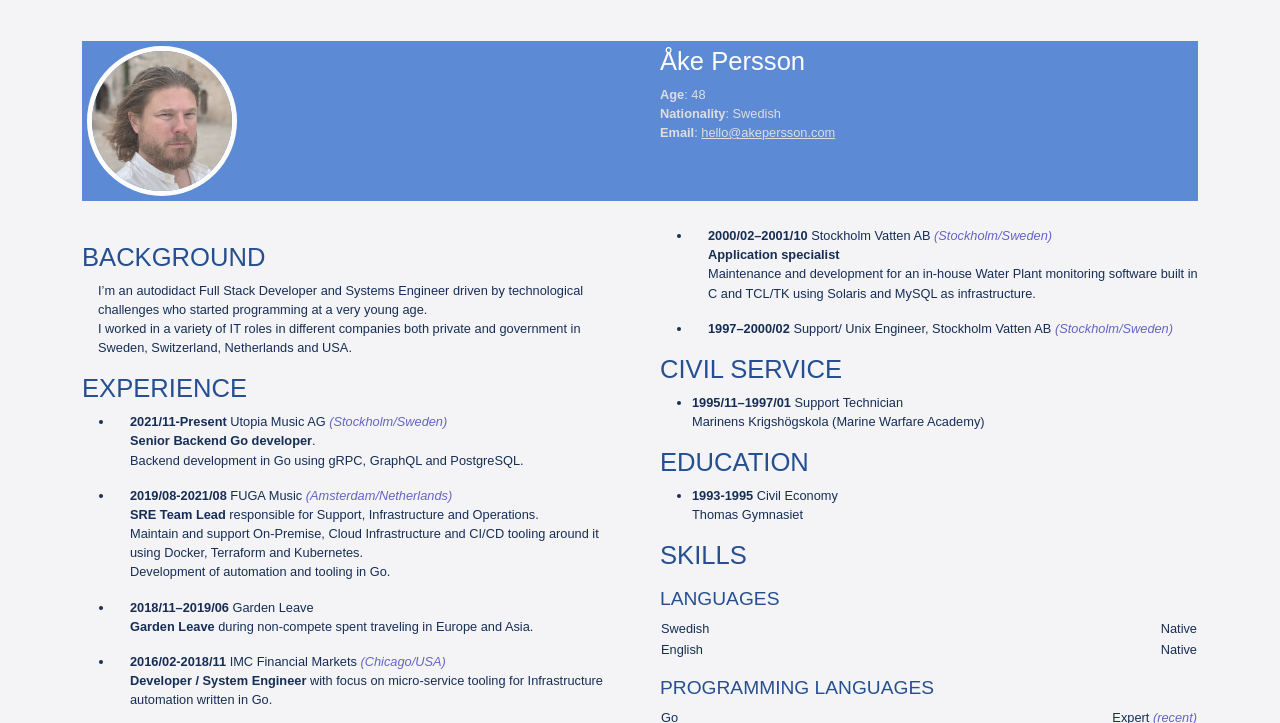
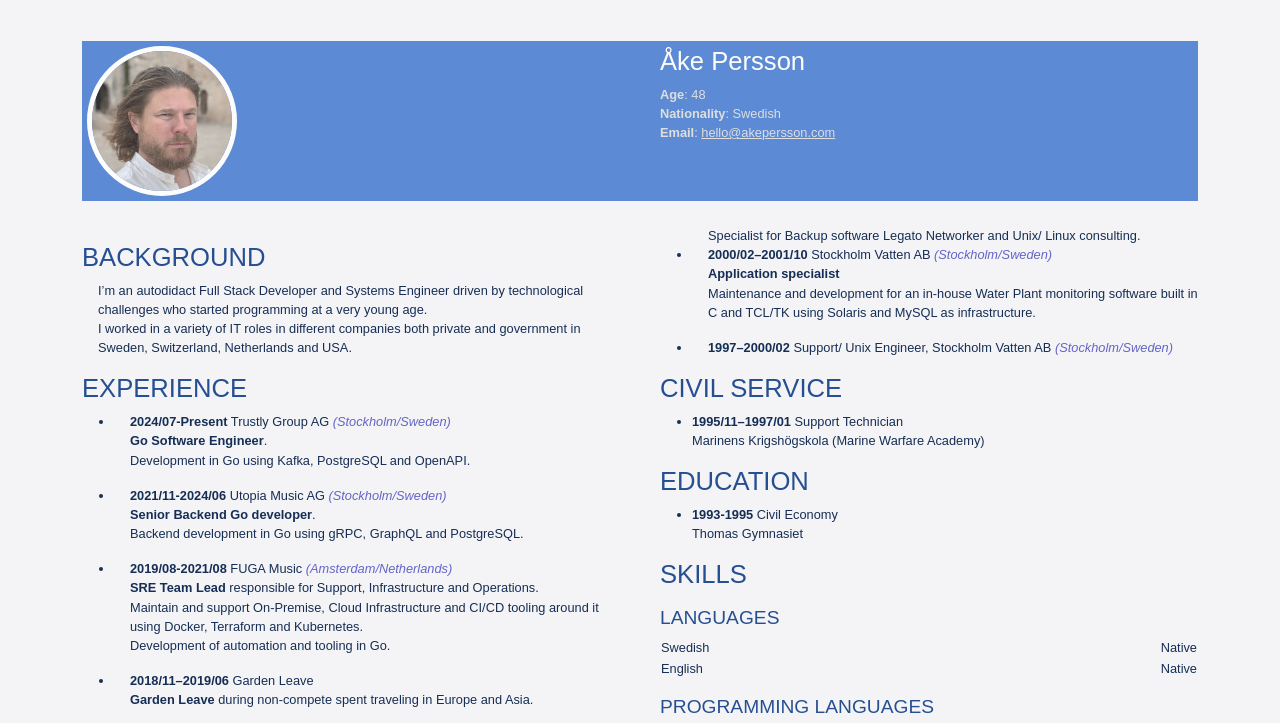
Before and after one commit to ake-persson/resume, a plain HTML site: page docs/index.html in a window 1280 px wide. Shown: the part 59-782 px from the top of the page. Drawn offline with nearby package versions, Linux system fonts and the light colour scheme.

Commit message:
fixup! update experience

```diff
--- a/docs/index.html
+++ b/docs/index.html
@@ -49,7 +49,11 @@ and government in Sweden, Switzerland, Netherlands and USA.</p>
 <section id="experience" class="doc-card">
 <h1>EXPERIENCE</h1>
 <ul>
-<li><p><strong>2021/11-Present</strong> Utopia Music AG
+<li><p><strong>2024/07-Present</strong> Trustly Group AG
+<em>(Stockholm/Sweden)</em><br />
+<strong>Go Software Engineer</strong>.<br />
+Development in Go using Kafka, PostgreSQL and OpenAPI.</p></li>
+<li><p><strong>2021/11-2024/06</strong> Utopia Music AG
 <em>(Stockholm/Sweden)</em><br />
 <strong>Senior Backend Go developer</strong>.<br />
 Backend development in Go using gRPC, GraphQL and PostgreSQL.</p></li>
```
Also changed, not shown: 1 other file.
